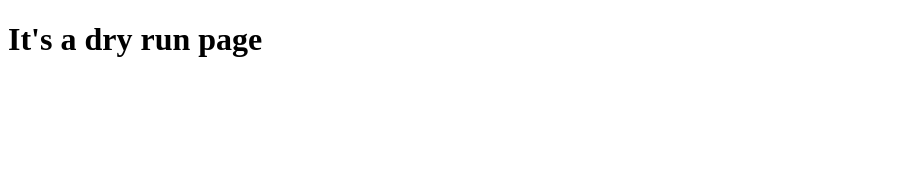
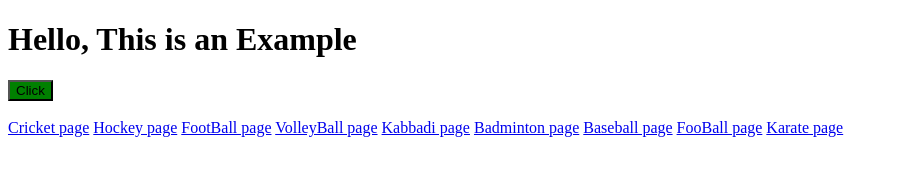
Before and after one commit to hema-2508/Core-Java, a plain HTML site: page WebServer/Static/index.html in a window 1280 px wide. Shown: the whole page, without its empty margins (0-898 px from the left). Drawn offline with Linux system fonts and the light colour scheme.

Commit message:
Task on servlet services

```diff
--- a/WebServer/Static/index.html
+++ b/WebServer/Static/index.html
@@ -2,9 +2,22 @@
 <html lang="en">
 <head>
     <meta charset="UTF-8">
-    <title>Dry Run</title>
+    <title>Xworkz</title>
 </head>
 <body>
-    <h1>It's a dry run page</h1>
+    <h1>Hello, This is an Example</h1>
+    <form action="send">
+        <input type="submit" value="Click" style="background-color:green;"/>
+    </form>
+    <br>
+    <a href="cricket.html">Cricket page</a>
+    <a href="Hockey.html">Hockey page</a>
+    <a href="FootBall.html">FootBall page</a>
+    <a href="VolleyBall.html">VolleyBall page</a>
+    <a href="Kabbadi.html">Kabbadi page</a>
+    <a href="Badminton.html">Badminton page</a>
+    <a href="Baseball.html">Baseball page</a>
+    <a href="FooBall.html">FooBall page</a>
+    <a href="Karate.html">Karate page</a>
 </body>
 </html>
```
Also changed, not shown: 1 other file.
